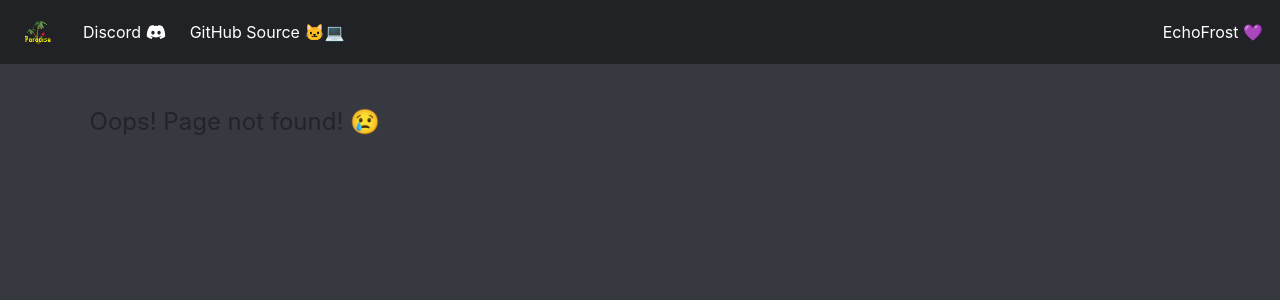
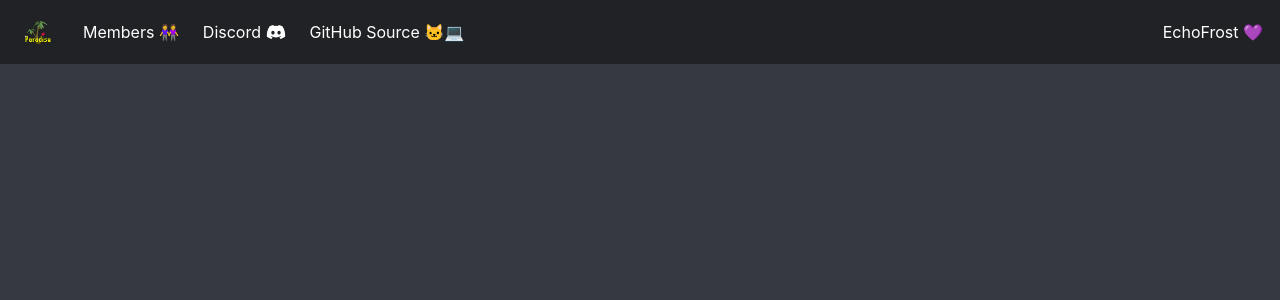
Before and after one commit to OSParadise/OS-Paradise-Web, a React (Create React App) app in the folder os-paradise-web/: page /members in a window 1280 px wide. Before the commit this address had no page. Shown: the top 300 px of the page. Built offline with nearby package versions, Linux system fonts and the light colour scheme; no server answers.

Commit message:
Added empty members page, members API endpoint, and members route

```diff
--- a/os-paradise-web/src/API/WiseOldManApi.ts
+++ b/os-paradise-web/src/API/WiseOldManApi.ts
@@ -1,16 +1,19 @@
 import { ICompetitions } from "../Interfaces/ICompetition";
 import { IGroup } from "../Interfaces/IGroup";
+import { IPlayer } from "../Interfaces/IPlayer";
 import { HandleError, HandleResponse } from "../Utilities/HelperFunctions";
 
 const baseUrl = "https://api.wiseoldman.net";
 const OSParadiseId = 332;
 
 /**
- * Gets the competitions associated with a group's Id.
+ * Gets the competitions associated with the group's Id.
  */
 export async function GetGroupCompetitions(): Promise<ICompetitions[]> {
   try {
-        const response = await fetch(`${baseUrl}/groups/${OSParadiseId}/competitions`);
+    const response = await fetch(
+      `${baseUrl}/groups/${OSParadiseId}/competitions`
+    );
     return HandleResponse(response);
   } catch (error: any) {
     HandleError(error);
@@ -20,7 +23,7 @@ export async function GetGroupCompetitions(): Promise<ICompetitions[]> {
 }
 
 /**
- * Gets details associated with a group's Id.
+ * Gets details associated with the group's Id.
  */
 export async function GetGroupDetails(): Promise<IGroup> {
   try {
@@ -32,3 +35,17 @@ export async function GetGroupCompetitions(): Promise<ICompetitions[]> {
 
   return {} as IGroup;
 }
+
+/**
+ * Gets a list of players associated with the group's Id.
+ */
+export async function GetGroupMembers(): Promise<IPlayer[]> {
+  try {
+    const response = await fetch(`${baseUrl}/groups/${OSParadiseId}/members`);
+    return HandleResponse(response);
+  } catch (error: any) {
+    HandleError(error);
+  }
+
+  return [];
+}
--- a/os-paradise-web/src/App.tsx
+++ b/os-paradise-web/src/App.tsx
@@ -3,6 +3,7 @@ import "./App.css";
 import NavigationBar from "./Components/NavigationBar";
 import Error from "./Pages/Error";
 import Home from "./Pages/Home";
+import Members from "./Pages/Members";
 
 function App() {
   return (
@@ -10,6 +11,7 @@ function App() {
       <NavigationBar />
       <Switch>
         <Route path="/" component={Home} exact />
+        <Route path="/members" component={Members} />
         <Route component={Error} />
       </Switch>
     </div>
--- a/os-paradise-web/src/Components/NavigationBar.tsx
+++ b/os-paradise-web/src/Components/NavigationBar.tsx
@@ -3,17 +3,34 @@ import { faDiscord } from "@fortawesome/free-brands-svg-icons";
 import { Nav, Navbar, NavbarBrand, NavItem } from "reactstrap";
 import logo from "../Images/logo.gif";
 import { ExternalNavbarLink } from "../StyledComponents/ExternalNavbarLink";
+import { NavbarLink } from "../StyledComponents/NavbarLink";
 
 /**
  * Render component for the navigation bar.
  */
 function NavigationBar() {
   return (
-    <Navbar style={{ backgroundColor: "#202225", paddingRight: "5px", paddingLeft: "20px" }} dark expand="md">
+    <Navbar
+      style={{
+        backgroundColor: "#202225",
+        paddingRight: "5px",
+        paddingLeft: "20px",
+      }}
+      dark
+      expand="md"
+    >
       <NavbarBrand href="/">
         <img src={logo} alt="logo" width="35px" />
       </NavbarBrand>
       <Nav className="mr-auto" style={{ flex: 1 }} navbar>
+        <NavItem className="ml-auto">
+          <NavbarLink to="/members">
+            Members{" "}
+            <span role="img" aria-label="women holding hands">
+              👭
+            </span>
+          </NavbarLink>
+        </NavItem>
         <NavItem>
           <ExternalNavbarLink href="http://gg.gg/os-paradise">
             Discord <FontAwesomeIcon icon={faDiscord} />
--- /dev/null
+++ b/os-paradise-web/src/Interfaces/IPlayer.ts
@@ -0,0 +1,20 @@
+export interface IPlayer {
+  exp: number;
+  id: number;
+  username: string;
+  displayName: string;
+  type: string;
+  build: string;
+  country: string;
+  flagged: boolean;
+  ehp: number;
+  ehb: number;
+  ttm: number;
+  tt200m: number;
+  lastImportedAt: string;
+  lastChangedAt: string;
+  registeredAt: string;
+  updatedAt: string;
+  role: string;
+  joinedAt: string;
+}
--- /dev/null
+++ b/os-paradise-web/src/Pages/Members.tsx
@@ -0,0 +1,32 @@
+import { useEffect, useState } from "react";
+import { GetGroupMembers } from "../API/WiseOldManApi";
+import { IPlayer } from "../Interfaces/IPlayer";
+
+/**
+ * Render component for the members list page.
+ */
+function Members() {
+  const [players, setMembers] = useState<IPlayer[]>([]);
+
+  useEffect(() => {
+    const fetchPlayers = async () => {
+      const data = await GetGroupMembers();
+      setMembers(data);
+    };
+
+    fetchPlayers();
+  }, []);
+
+  return (
+    <div
+      style={{
+        maxWidth: "96%",
+        margin: "auto",
+        paddingTop: "40px",
+        textAlign: "left",
+      }}
+    ></div>
+  );
+}
+
+export default Members;
--- a/os-paradise-web/src/StyledComponents/NavbarLink.tsx
+++ b/os-paradise-web/src/StyledComponents/NavbarLink.tsx
@@ -7,11 +7,11 @@ const NavbarLink = style(Link)`
     color: #FFF;
     height: 100%;
     transition: background 0.1s;
+    text-decoration: none;
 
     &:hover {
         color: #FFF;
         background: #36393f;
-        text-decoration: none;
     }
 `;
 
```
Also changed, not shown: os-paradise-web/src/Pages/Home.tsx (+35 -8 lines), 1 other file (tests, documents, lock files or other folders). Lines whose indentation alone changed are shown as unchanged.
